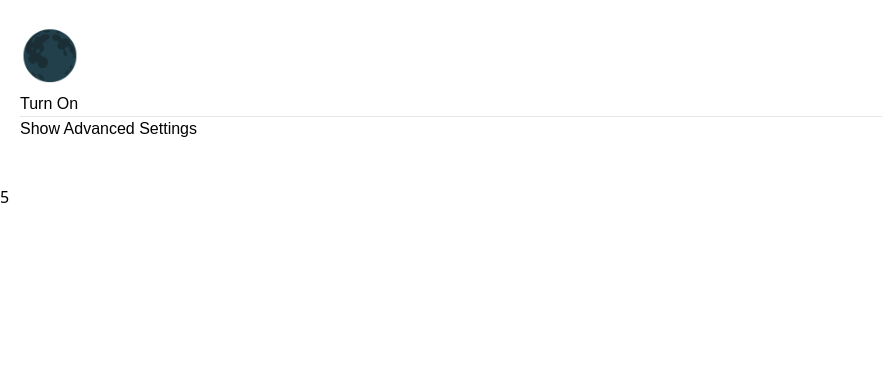
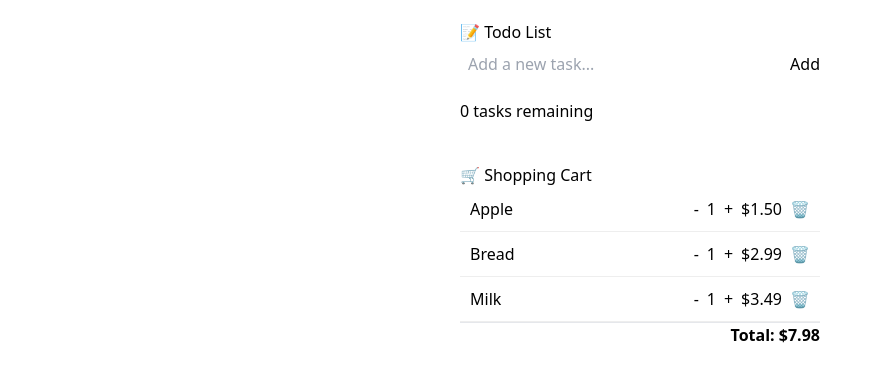
Before and after one commit to Zerro2003/TheReaction, a React (Vite) app: page / in a window 1280 px wide. Shown: the top 382 px of the page, without its empty margins (0-882 px from the left). Built offline with nearby package versions, Linux system fonts and the light colour scheme.

Commit message:
refactor: update main.tsx with TodoList and ShoppingCart

```diff
--- a/src/main.tsx
+++ b/src/main.tsx
@@ -1,13 +1,11 @@
 import { StrictMode } from "react";
 import { createRoot } from "react-dom/client";
 import "./index.css";
-import SmartLamp from "./myLamp.tsx";
-import Write from "./writeCurrent.tsx";
-import TitleCounter from "./titleCounter.tsx";
+import TodoList from "./todoList.tsx";
+import ShoppingCart from "./shoppingCart.tsx";
 createRoot(document.getElementById("root")!).render(
   <StrictMode>
-    <SmartLamp />
-    <Write />
-    <TitleCounter />
+    <TodoList />
+    <ShoppingCart />
   </StrictMode>,
 );
```
